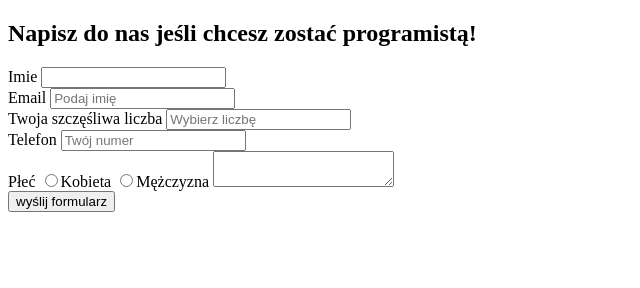
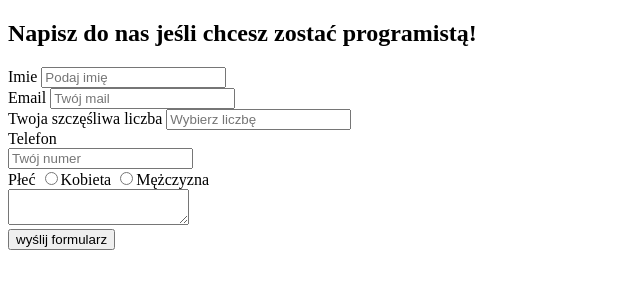
Before and after one commit to annaszwed/formularz-dla-programisty, a plain HTML site: page index.html in a window 1280 px wide. Shown: the whole page, without its empty margins (0-640 px from the left). Drawn offline with Linux system fonts and the light colour scheme.

Commit message:
Poprawa formularza

```diff
--- a/index.html
+++ b/index.html
@@ -10,25 +10,27 @@
     <h2>Napisz do nas jeśli chcesz zostać programistą!</h2>
 
        <form action="https://formspree.io/anna.szwed@o2.pl" method="POST">
+
         <label for="user-name">Imie</label>
-        <input type="text" name="name" id="user-name">
+        <input type="text" name="name" id="user-name" placeholder="Podaj imię">
         <br />
 
         <label for="email">Email</label>
-        <input type="email" name="mail" id="email" placeholder="Podaj imię">
+        <input type="email" name="mail" id="email" placeholder="Twój mail">
         <br />
 
         <label for="number">Twoja szczęśliwa liczba</label>
         <input type="number" name="numer" id="number" placeholder="Wybierz liczbę">
         <br />
 
-        <label for="phone">Telefon</label>
+        <label for="phone">Telefon</label><br />
         <input type="text" name="phone" id="phone" placeholder="Twój numer">
         <br />
 
       <label for="gender">Płeć</label>
        <input type="radio" name="gender" id="gender">Kobieta
        <input type="radio" name="gender" id="gender">Mężczyzna
+       <br />
 
       <textarea name="message"></textarea>
 
```
